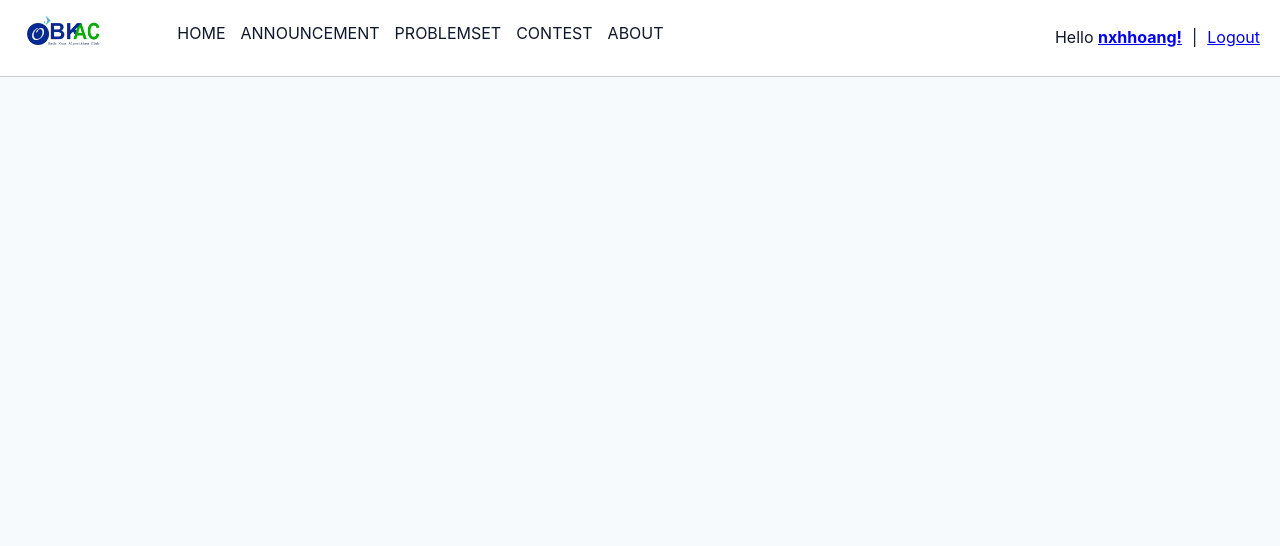
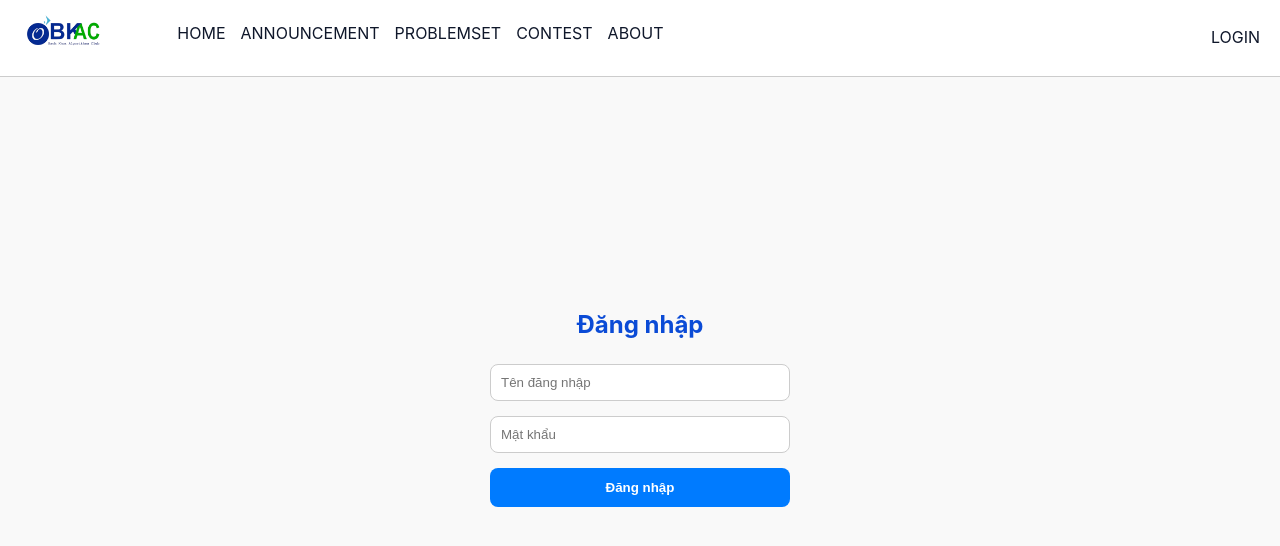
Before and after one commit to nxhhoang/FrontEnd-BKACOJ, a React (Create React App) app: page /login in a window 1280 px wide. Shown: the top 546 px of the page. Built offline with nearby package versions, Linux system fonts and the light colour scheme.

Commit message:
Thêm trang Login cơ bản

```diff
--- a/package.json
+++ b/package.json
@@ -37,5 +37,8 @@
       "last 1 firefox version",
       "last 1 safari version"
     ]
+  },
+  "devDependencies": {
+    "prettier": "^3.6.2"
   }
 }
--- a/src/App.js
+++ b/src/App.js
@@ -1,20 +1,23 @@
-import React from "react";
-import "./App.css";
-import { BrowserRouter as Router, Routes, Route } from "react-router-dom";
+import React from 'react';
+import './App.css';
+import { BrowserRouter as Router, Routes, Route } from 'react-router-dom';
 
-import Header from "./components/Header";
-import ContestCard from "./components/ContestCard";
-import Slide from "./components/Slide";
-import AboutPage from "./pages/About/AboutPage";
-import ProblemSet from "./pages/Problemset/ProblemSet";
-import Contest from "./pages/Contest/Contest";
+import Header from './components/Header';
+import ContestCard from './components/ContestCard';
+import Slide from './components/Slide';
+import AboutPage from './pages/About/AboutPage';
+import ProblemSet from './pages/Problemset/ProblemSet';
+import Contest from './pages/Contest/Contest';
+import LoginPage from "./pages/Login/LoginPage";
+// import Announcement from './pages/Announcement/Announcement'; // nếu sau này có
 
 function HomePage() {
   return (
     <>
       <Slide />
       <main className="content">
-        {/* <ContestCard
+        {/*
+        <ContestCard
           title="MarisaOJ Contest - Round #0.25"
           posted="April 7, 2025, 4:06 a.m."
           description={`The next MarisaOJ Contest will take place on Monday, 07/04/2025 at 20:00 GMT+7!
@@ -22,7 +25,8 @@ The round consists of 6 problems in ICPC format, and you've got 2 hours and 30 m
 Join for fumo ▯,▯
 Join the Discord server here to get notified faster!`}
           author="bkac"
-        /> */}
+        />
+        */}
 
         <ContestCard
           title="BACH KHOA CODE CHALLENGE #1 [KẾT THÚC & CÔNG BỐ GIẢI]"
@@ -65,6 +69,7 @@ function App() {
         <Route path="/problem" element={<ProblemSet />} />
         {/* <Route path="/announcement" element={<Announcement />} /> */}
         <Route path="/contest" element={<Contest />} />
+        <Route path="/login" element={<LoginPage />} />
       </Routes>
     </Router>
   );
--- a/src/components/Header.css
+++ b/src/components/Header.css
@@ -4,6 +4,7 @@ body {
 
 .header {
   background-color: white;
+  /* background-color: red; */
   padding: 10px 20px;
   display: flex;
   align-items: center;
@@ -55,3 +56,6 @@ nav li {
 .nav-link:active {
   color: inherit;
 }
+.login-link {
+  margin-left: auto; /* ✅ đẩy login sang sát bên phải */
+}
--- a/src/components/Header.js
+++ b/src/components/Header.js
@@ -27,10 +27,8 @@ function Header() {
           </li>
         </ul>
       </nav>
-      <div className="user">
-        <span>Hello <strong><a href="https://marisaoj.com/user/nxhhoang/submissions">nxhhoang!</a></strong></span>
-        <span>|</span>
-        <a href="#">Logout</a>
+      <div className="login-link">
+        <Link className="nav-link" to="/login">LOGIN</Link>
       </div>
     </header>
   );
--- /dev/null
+++ b/src/pages/Login/LoginPage.css
@@ -0,0 +1,40 @@
+.login-container {
+  display: flex;
+  flex-direction: column;
+  align-items: center;
+  justify-content: center;
+  height: 80vh;
+  background: #f9f9f9;
+}
+
+.login-title {
+  font-size: 24px;
+  margin-bottom: 20px;
+}
+
+.login-form {
+  display: flex;
+  flex-direction: column;
+  width: 300px;
+}
+
+.login-input {
+  padding: 10px;
+  margin-bottom: 15px;
+  border: 1px solid #ccc;
+  border-radius: 8px;
+}
+
+.login-button {
+  background-color: #007bff;
+  color: white;
+  padding: 12px;
+  border: none;
+  border-radius: 8px;
+  cursor: pointer;
+  font-weight: bold;
+}
+
+.login-button:hover {
+  background-color: #0056b3;
+}
--- /dev/null
+++ b/src/pages/Login/LoginPage.js
@@ -0,0 +1,17 @@
+import React from "react";
+import "./LoginPage.css";
+
+function LoginPage() {
+  return (
+    <div className="login-container">
+      <h2 className="login-title">Đăng nhập</h2>
+      <form className="login-form">
+        <input type="text" placeholder="Tên đăng nhập" className="login-input" />
+        <input type="password" placeholder="Mật khẩu" className="login-input" />
+        <button type="submit" className="login-button">Đăng nhập</button>
+      </form>
+    </div>
+  );
+}
+
+export default LoginPage;
```
Also changed, not shown: src/pages/About/AboutPage.css (+10 -2 lines), src/pages/About/AboutPage.js (+60 -36 lines), 1 other file (tests, documents, lock files or other folders).
